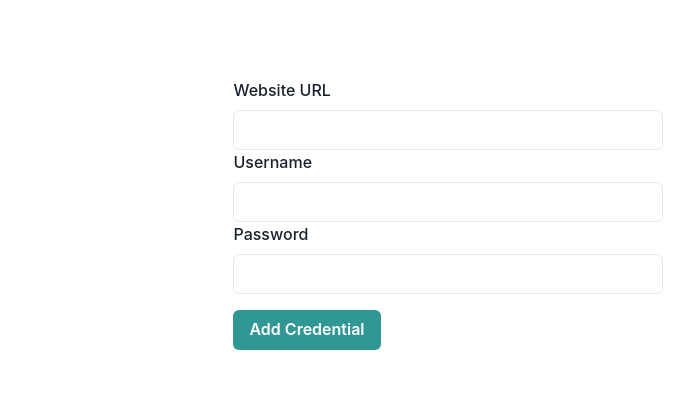
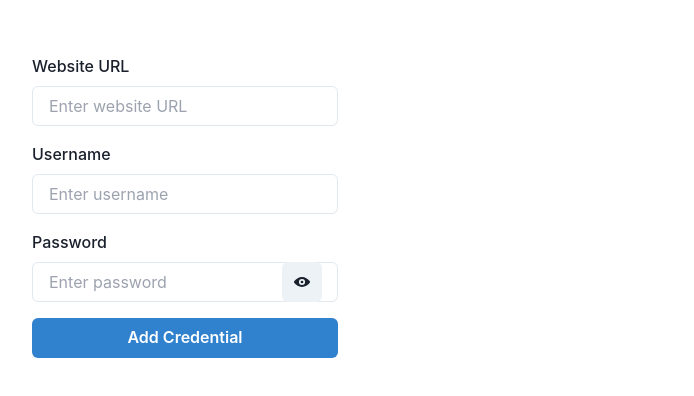
Before and after one commit to Samkaxe/PasswordManager, a React (Create React App) app in the folder ui/: page /manage-credentials in a window 1280 px wide. Shown: the part 178-574 px from the top of the page, without its empty margins (192-886 px from the left). Built offline with nearby package versions, Linux system fonts and the light colour scheme; sample sign-in values are in the browser's storage.

Commit message:
different layout

```diff
--- a/ui/src/components/ManageCredentialsPage/ManageCredentialsPage.tsx
+++ b/ui/src/components/ManageCredentialsPage/ManageCredentialsPage.tsx
@@ -1,16 +1,29 @@
 import React, { useState, useEffect } from 'react';
-import { Button, FormControl, FormLabel, Input, List, ListItem, IconButton, useToast, VStack
+import {
+    Button,
+    FormControl,
+    FormLabel,
+    Input,
+    IconButton,
+    useToast,
+    VStack,
+    HStack,
+    Box,
+    InputRightElement,
+    InputGroup, List, ListItem,
 } from '@chakra-ui/react';
-import { DeleteIcon } from '@chakra-ui/icons';
-import {credentialService} from "../../services/credentialService";
-import {CredentialDto} from "../../dtos/CredentialDto";
+import { DeleteIcon, ViewIcon, ViewOffIcon } from '@chakra-ui/icons';
+import { credentialService } from "../../services/credentialService";
+import { CredentialDto } from "../../dtos/CredentialDto";
 
 const ManageCredentialsPage = () => {
-    const [credentials, setCredentials] = useState([]);
+    const [credentials, setCredentials] = useState<CredentialDto[]>([]);
     const [websiteUrl, setWebsiteUrl] = useState('');
     const [username, setUsername] = useState('');
     const [password, setPassword] = useState('');
-    const toast = useToast();
+    const [showPassword, setShowPassword] = useState(false);
+    const
+        toast = useToast();
 
     useEffect(() => {
         fetchCredentials();
@@ -26,7 +39,7 @@ const ManageCredentialsPage = () => {
                 description: 'Try reloading page',
                 status: "error",
                 duration: 5000,
-                isClosable: true
+                isClosable: true,
             });
         }
     };
@@ -39,7 +52,7 @@ const ManageCredentialsPage = () => {
                 description: "Your website credential has been added successfully.",
                 status: "success",
                 duration: 3000,
-                isClosable: true
+                isClosable: true,
             });
             setWebsiteUrl('');
             setUsername('');
@@ -51,7 +64,7 @@ const ManageCredentialsPage = () => {
                 description: "try again",
                 status: "error",
                 duration: 3000,
-                isClosable: true
+                isClosable: true,
             });
         }
     };
@@ -64,45 +77,83 @@ const ManageCredentialsPage = () => {
                 description: "The website credential has been removed.",
                 status: "success",
                 duration: 3000,
-                isClosable: true
+                isClosable: true,
             });
-            fetchCredentials(); // Refresh the list
+            await fetchCredentials(); // Refresh the list
         } catch (error) {
             toast({
                 title: "Failed to Delete Credential",
                 description: "try again",
                 status: "error",
                 duration: 3000,
-                isClosable: true
+                isClosable: true,
             });
         }
     };
 
+    const handleTogglePasswordVisibility = () => setShowPassword(!showPassword);
+
+
     return (
-        <VStack spacing={4}>
-            <FormControl>
-                <FormLabel>Website URL</FormLabel>
-                <Input value={websiteUrl} onChange={(e) => setWebsiteUrl(e.target.value)} />
-                <FormLabel>Username</FormLabel>
-                <Input value={username} onChange={(e) => setUsername(e.target.value)} />
-                <FormLabel>Password</FormLabel>
-                <Input type="password" value={password} onChange={(e) => setPassword(e.target.value)} />
-                <Button mt={4} colorScheme="teal" onClick={addCredential}>Add Credential</Button>
-            </FormControl>
+        <Box p={8} className={"flex flex-row justify-between gap-4 max-w-4xl w-full"}>
+            <VStack as="form" onSubmit={(e) => { e.preventDefault(); addCredential(); }} spacing={4} align="stretch" maxW="md" mb={8}>
+                <FormControl>
+                    <FormLabel>Website URL</FormLabel>
+                    <Input
+                        type="text"
+                        placeholder="Enter website URL"
+                        value={websiteUrl}
+                        onChange={(e) => setWebsiteUrl(e.target.value)}
+                    />
+                </FormControl>
+                <FormControl>
+                    <FormLabel>Username</FormLabel>
+                    <Input
+                        type="text"
+                        placeholder="Enter username"
+                        value={username}
+                        onChange={(e) => setUsername(e.target.value)}
+                    />
+                </FormControl>
+                <FormControl>
+                    <FormLabel>Password</FormLabel>
+                    <InputGroup>
+                        <Input
+                            type={showPassword ? 'text' : 'password'}
+                            placeholder="Enter password"
+                            value={password}
+                            onChange={(e) => setPassword(e.target.value)}
+                        />
+                        <InputRightElement width="4.5rem">
+                            <IconButton
+                                aria-label={showPassword ? 'Hide password' : 'Show password'}
+                                icon={showPassword ? <ViewOffIcon /> : <ViewIcon />}
+                                onClick={handleTogglePasswordVisibility}
+                            />
+                        </InputRightElement>
+                    </InputGroup>
+                </FormControl>
+                <Button colorScheme="blue" type="submit">
+                    Add Credential
+                </Button>
+            </VStack>
+
+            {/* Display the list of credentials */}
             <List spacing={3}>
-                {credentials.map((cred: CredentialDto) => (
-                    <ListItem key={cred.id}>
-                        {cred.websiteUrl} - {cred.username}
+                {credentials.map((credential) => (
+                    <ListItem key={credential.id} p={4} borderWidth="1px" borderRadius="md" display="flex" justifyContent="space-between" alignItems="center">
+                        <span>{credential.websiteUrl}</span>
+                        <span>Username: {credential.username}</span>
                         <IconButton
+                            colorScheme="red"
+                            aria-label="Delete credential"
                             icon={<DeleteIcon />}
-                            onClick={() => deleteCredential(cred.id)}
-                            aria-label="Delete credential"
-                            colorScheme="red"
+                            onClick={() => deleteCredential(credential.id)}
                         />
                     </ListItem>
                 ))}
             </List>
-        </VStack>
+        </Box>
     );
 };
 
```
Also changed, not shown: 1 other file (tests, documents, lock files or other folders).
